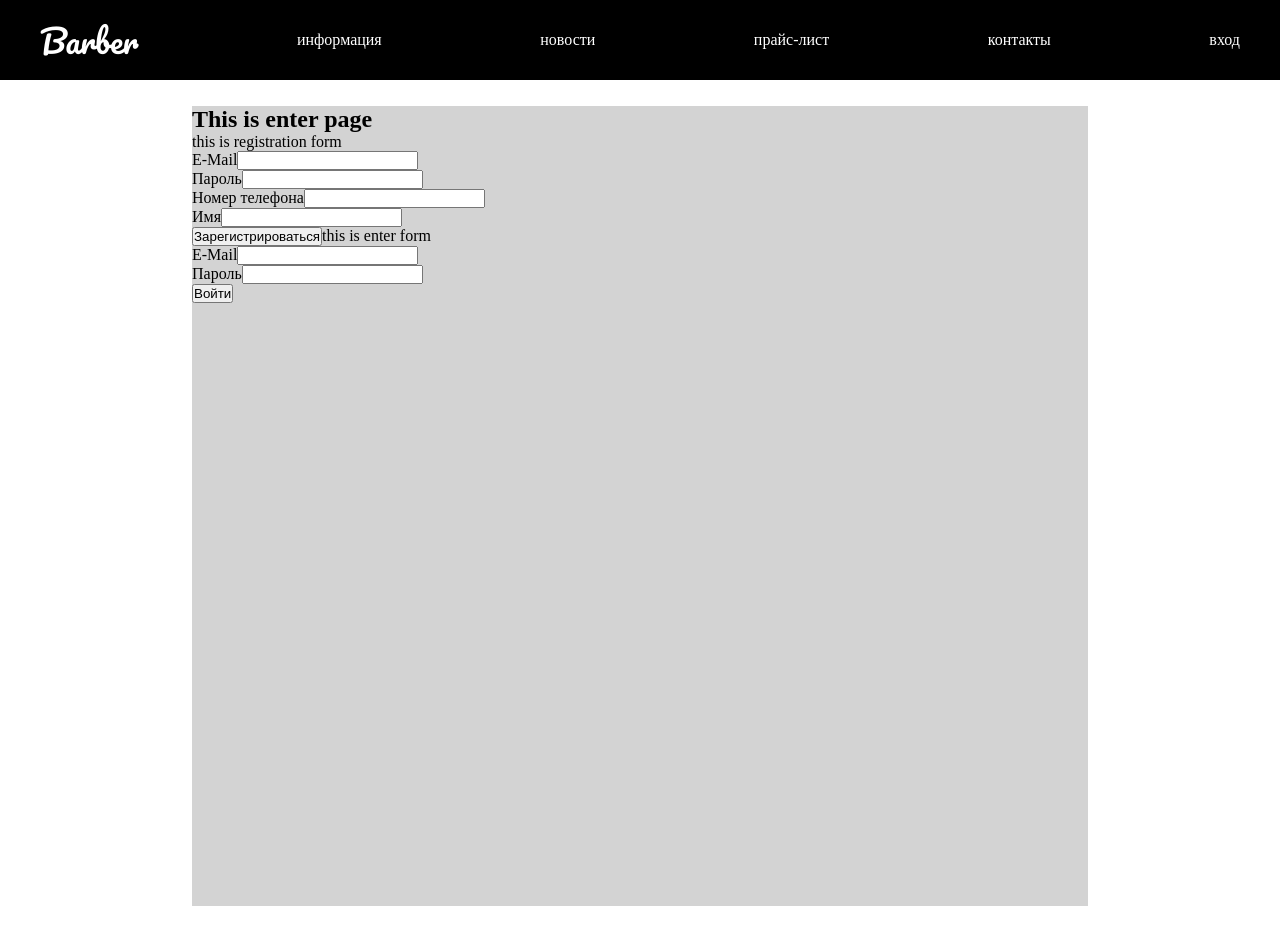
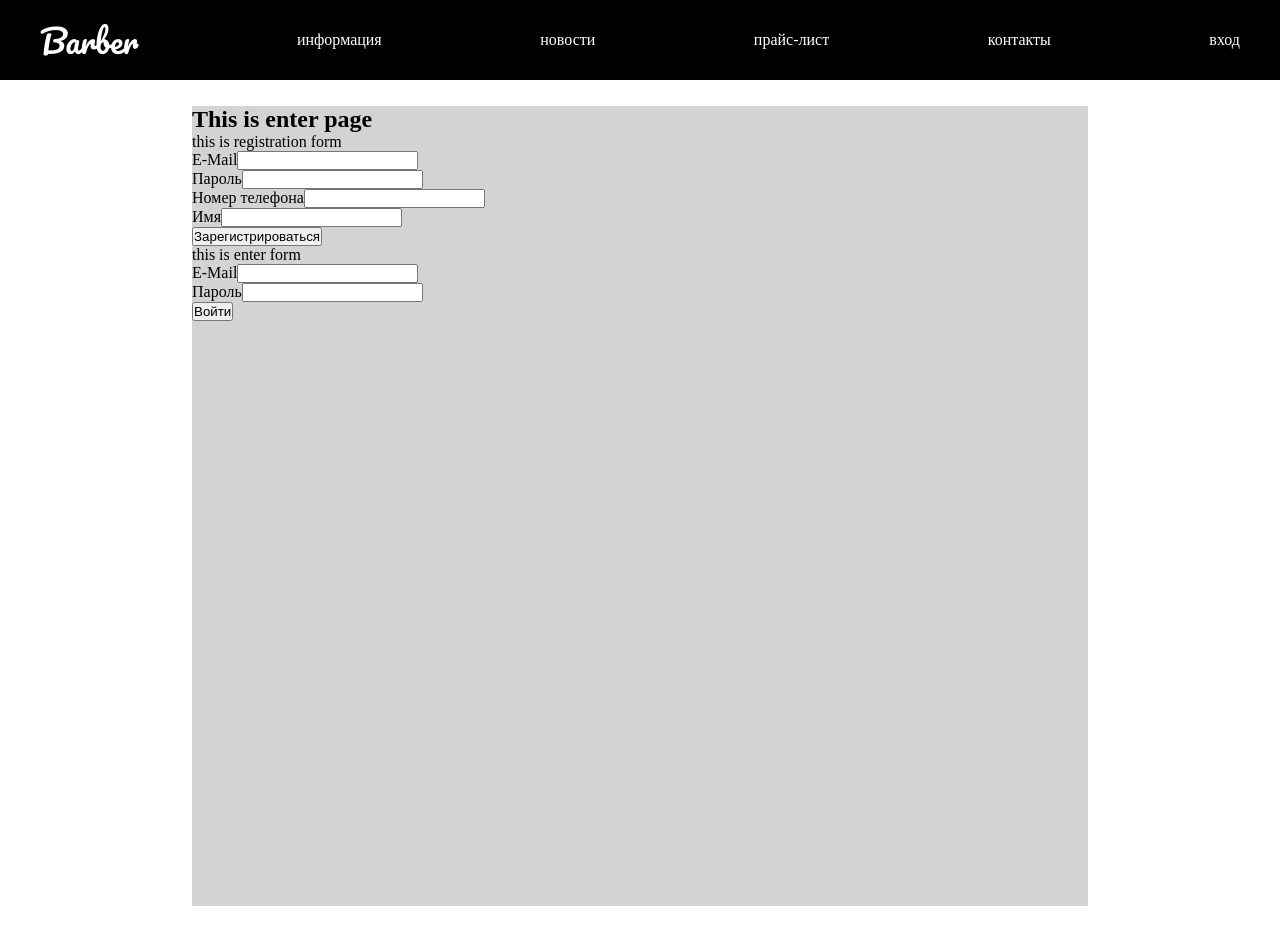
Before and after one commit to Makarov-Ivan/final_project-1, a React (Create React App) app: page /enter in a window 1280 px wide. Built offline with nearby package versions, Linux system fonts and the light colour scheme.

Commit message:
prevent default in registration form

```diff
--- a/src/components/registrationComponent/registrationComponent.jsx
+++ b/src/components/registrationComponent/registrationComponent.jsx
@@ -7,10 +7,16 @@ export const Registration = () => {
   return (
     <React.Fragment>
       <p>this is registration form</p>
-      {arr.map((item, i) => {
-        return <Input key={i} {...item} />;
-      })}
-      <input type='submit' value='Зарегистрироваться' />
+      <form
+        action=''
+        onSubmit={(e) => {
+          e.preventDefault();
+        }}>
+        {arr.map((item, i) => {
+          return <Input key={i} {...item} />;
+        })}
+        <input type='submit' value='Зарегистрироваться' />
+      </form>
     </React.Fragment>
   );
 };
```
